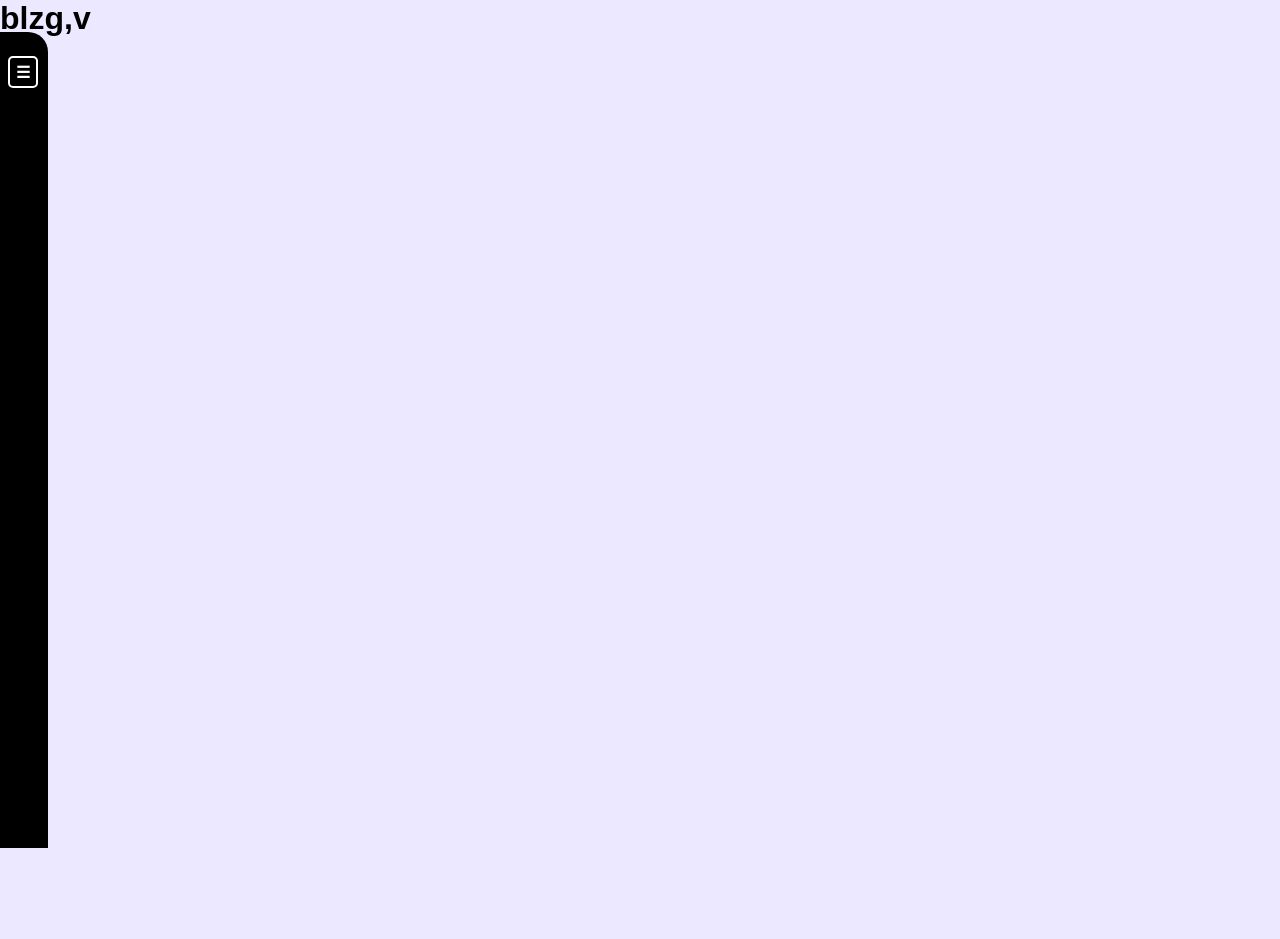
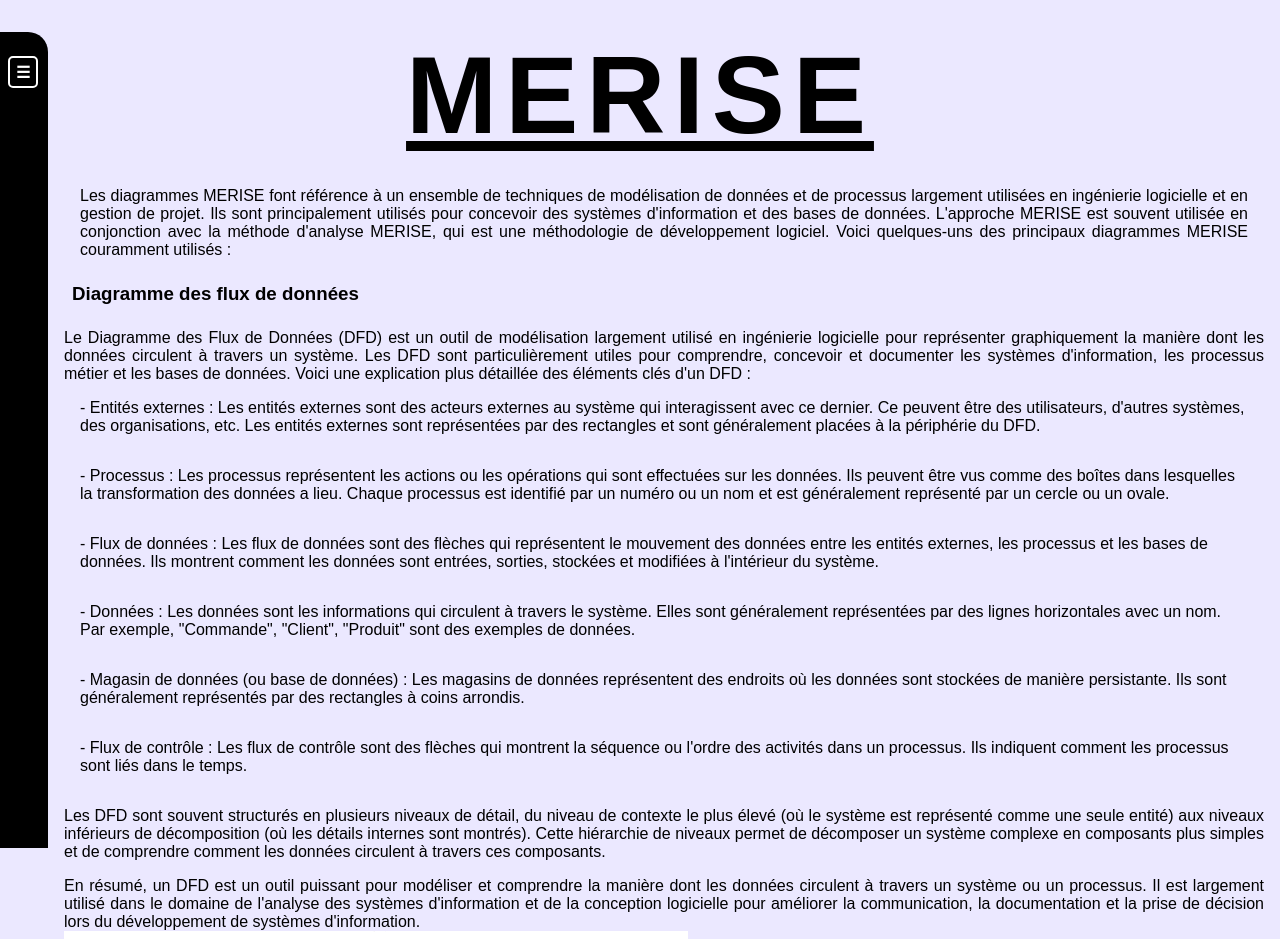
Before and after one commit to 2023-cda-alt-devops-p4/catalog-TP, a React (Create React App) app: page /Merise in a window 1280 px wide. Shown: the top 939 px of the page. Before the commit the page ends 800 px from the top, so only its background shows below. Built offline with nearby package versions, Linux system fonts and the light colour scheme.

Commit message:
feat: change style for <p> to be more centered, change routes and add merise flux de donnees

```diff
--- a/src/App.js
+++ b/src/App.js
@@ -9,8 +9,8 @@ const App = () => {
     <BrowserRouter>
       <Routes>
         <Route path="/" element={<Home />} />
-        <Route path="UML" element={<Uml />} />
-        <Route path="Merise" element={<Merise />} />
+        <Route path="/UML" element={<Uml />} />
+        <Route path="/Merise" element={<Merise />} />
         {/* path="*" fonctionne si jamais l'url ne correspond a rien de déclaré au dessus */}
       </Routes>
     </BrowserRouter>
--- a/src/components/DiagrammeStructurels/DiagrammeDeClasses.js
+++ b/src/components/DiagrammeStructurels/DiagrammeDeClasses.js
@@ -1,7 +1,7 @@
 import React from "react";
 
 const DiagrammeDeClasses = () => (
-  <div>
+  <div id="diagrammeClasses">
     <section className="diagrammeDeClasses">
       <h3>Diagramme de Classes</h3>
       <p>
--- a/src/components/DiagrammeStructurels/DiagrammeDeTemps.js
+++ b/src/components/DiagrammeStructurels/DiagrammeDeTemps.js
@@ -2,7 +2,7 @@ import React from "react";
 
 const DiagrammeDeTemps = () => {
   return (
-    <div>
+    <div id="diagrammeDeTemps">
       <h3>Diagramme de temps</h3>
       <p>
         Un diagramme structurel qui représente le changement d’état ou de valeur d’un ou plusieurs objets sur un certain
--- /dev/null
+++ b/src/components/Merise/DiagrammeMerise.js
@@ -0,0 +1,26 @@
+import React from "react";
+import MeriseFluxDeDonnees from "./MeriseFluxDeDonnees";
+
+const DiagrammeMerise = () => {
+  return (
+    <div>
+      <div>
+        <h1 className="titreUML">MERISE</h1>
+        <p className="headCorpus">
+          Les diagrammes MERISE font référence à un ensemble de techniques de modélisation de données et de processus
+          largement utilisées en ingénierie logicielle et en gestion de projet. Ils sont principalement utilisés pour
+          concevoir des systèmes d'information et des bases de données. L'approche MERISE est souvent utilisée en
+          conjonction avec la méthode d'analyse MERISE, qui est une méthodologie de développement logiciel. Voici
+          quelques-uns des principaux diagrammes MERISE couramment utilisés :
+        </p>
+        <p className="headCorpus"></p>
+      </div>
+
+      <div className="corpus">
+        <MeriseFluxDeDonnees />
+      </div>
+    </div>
+  );
+};
+
+export default DiagrammeMerise;
--- /dev/null
+++ b/src/components/Merise/MeriseFluxDeDonnees.js
@@ -0,0 +1,58 @@
+import React from "react";
+
+const MeriseFluxDeDonnees = () => {
+  return (
+    <div>
+      <h3>Diagramme des flux de données</h3>
+      <p>
+        Le Diagramme des Flux de Données (DFD) est un outil de modélisation largement utilisé en ingénierie logicielle
+        pour représenter graphiquement la manière dont les données circulent à travers un système. Les DFD sont
+        particulièrement utiles pour comprendre, concevoir et documenter les systèmes d'information, les processus
+        métier et les bases de données. Voici une explication plus détaillée des éléments clés d'un DFD :
+      </p>
+      <li>
+        - Entités externes : Les entités externes sont des acteurs externes au système qui interagissent avec ce
+        dernier. Ce peuvent être des utilisateurs, d'autres systèmes, des organisations, etc. Les entités externes sont
+        représentées par des rectangles et sont généralement placées à la périphérie du DFD.
+      </li>
+      <li>
+        - Processus : Les processus représentent les actions ou les opérations qui sont effectuées sur les données. Ils
+        peuvent être vus comme des boîtes dans lesquelles la transformation des données a lieu. Chaque processus est
+        identifié par un numéro ou un nom et est généralement représenté par un cercle ou un ovale.
+      </li>
+      <li>
+        - Flux de données : Les flux de données sont des flèches qui représentent le mouvement des données entre les
+        entités externes, les processus et les bases de données. Ils montrent comment les données sont entrées, sorties,
+        stockées et modifiées à l'intérieur du système.
+      </li>
+      <li>
+        - Données : Les données sont les informations qui circulent à travers le système. Elles sont généralement
+        représentées par des lignes horizontales avec un nom. Par exemple, "Commande", "Client", "Produit" sont des
+        exemples de données.
+      </li>
+      <li>
+        - Magasin de données (ou base de données) : Les magasins de données représentent des endroits où les données
+        sont stockées de manière persistante. Ils sont généralement représentés par des rectangles à coins arrondis.{" "}
+      </li>
+      <li>
+        - Flux de contrôle : Les flux de contrôle sont des flèches qui montrent la séquence ou l'ordre des activités
+        dans un processus. Ils indiquent comment les processus sont liés dans le temps.
+      </li>
+      <p>
+        Les DFD sont souvent structurés en plusieurs niveaux de détail, du niveau de contexte le plus élevé (où le
+        système est représenté comme une seule entité) aux niveaux inférieurs de décomposition (où les détails internes
+        sont montrés). Cette hiérarchie de niveaux permet de décomposer un système complexe en composants plus simples
+        et de comprendre comment les données circulent à travers ces composants.
+      </p>
+      <p>
+        En résumé, un DFD est un outil puissant pour modéliser et comprendre la manière dont les données circulent à
+        travers un système ou un processus. Il est largement utilisé dans le domaine de l'analyse des systèmes
+        d'information et de la conception logicielle pour améliorer la communication, la documentation et la prise de
+        décision lors du développement de systèmes d'information.
+      </p>
+      <img src="data-flow-diagram-example.png" alt="Merise" />
+    </div>
+  );
+};
+
+export default MeriseFluxDeDonnees;
--- a/src/components/Navigation.js
+++ b/src/components/Navigation.js
@@ -4,10 +4,10 @@ import { NavLink } from "react-router-dom";
 const Navigation = () => {
   return (
     <div className="navigation">
-      <NavLink to="UML">
+      <NavLink to="/UML">
         <div className="lienUML">UML</div>
       </NavLink>
-      <NavLink to="MERISE">
+      <NavLink to="/MERISE">
         <div className="lienMerise">Merise</div>
       </NavLink>
     </div>
--- a/src/components/Sidebar.js
+++ b/src/components/Sidebar.js
@@ -1,5 +1,5 @@
 import React, { useState } from "react";
-import { NavLink } from "react-router-dom";
+import { NavLink, Link } from "react-router-dom";
 
 const Sidebar = () => {
   const [sidebarVisible, setSidebarVisible] = useState(false);
@@ -29,63 +29,59 @@ const Sidebar = () => {
           </NavLink>
         </li>
         <li>
-          <NavLink to="UML">
+          <NavLink to="/UML">
             <div className={`lien ${!sidebarVisible ? "lienSidebar" : ""}`}>UML</div>
           </NavLink>
         </li>
         <li>
-          <div className={`lien ${!sidebarVisible ? "lienSidebar" : ""}`}>Diagramme De Classes</div>{" "}
+          <div className={`Uml-lien  ${!sidebarVisible ? "lienSidebar" : ""}`}>- Diagramme De Classes</div>{" "}
         </li>
         <li>
-          <div className={`lien ${!sidebarVisible ? "lienSidebar" : ""}`}>Diagramme Des Composants</div>{" "}
+          <div className={`Uml-lien  ${!sidebarVisible ? "lienSidebar" : ""}`}>- Diagramme Des Composants</div>{" "}
         </li>
         <li>
-          <div className={`lien ${!sidebarVisible ? "lienSidebar" : ""}`}>Diagramme De Deploiement</div>{" "}
+          <div className={`Uml-lien  ${!sidebarVisible ? "lienSidebar" : ""}`}>- Diagramme De Deploiement</div>{" "}
         </li>
         <li>
-          <div className={`lien ${!sidebarVisible ? "lienSidebar" : ""}`}> Diagramme D'objets</div>
+          <div className={`Uml-lien  ${!sidebarVisible ? "lienSidebar" : ""}`}> - Diagramme D'objets</div>
         </li>
         <li>
-          <div className={`lien ${!sidebarVisible ? "lienSidebar" : ""}`}> Diagramme De Paquetage</div>
+          <div className={`Uml-lien  ${!sidebarVisible ? "lienSidebar" : ""}`}> - Diagramme De Paquetage</div>
         </li>
         <li>
-          <div className={`lien ${!sidebarVisible ? "lienSidebar" : ""}`}> Diagramme D'Activite</div>
+          <div className={`Uml-lien  ${!sidebarVisible ? "lienSidebar" : ""}`}> - Diagramme D'Activite</div>
         </li>
         <li>
-          <div className={`lien ${!sidebarVisible ? "lienSidebar" : ""}`}> Diagramme De Cas D'Utilisation</div>
+          <div className={`Uml-lien  ${!sidebarVisible ? "lienSidebar" : ""}`}> - Diagramme De Cas D'Utilisation</div>
         </li>
         <li>
-          <div className={`lien ${!sidebarVisible ? "lienSidebar" : ""}`}> Diagramme De Communication</div>
+          <div className={`Uml-lien  ${!sidebarVisible ? "lienSidebar" : ""}`}> - Diagramme De Communication</div>
         </li>
         <li>
-          <div className={`lien ${!sidebarVisible ? "lienSidebar" : ""}`}> Diagramme D'Etat</div>
+          <div className={`Uml-lien  ${!sidebarVisible ? "lienSidebar" : ""}`}> - Diagramme D'Etat</div>
         </li>
         <li>
-          <div className={`lien ${!sidebarVisible ? "lienSidebar" : ""}`}> Diagramme De Temps</div>
+          <Link to="/UML#test">
+            <div className={`Uml-lien  ${!sidebarVisible ? "lienSidebar" : ""}`}> - Diagramme De Temps</div>
+          </Link>
         </li>
         <li>
-          <div className={`lien ${!sidebarVisible ? "lienSidebar" : ""}`}>
-            {" "}
-            Diagramme De Presentation Des Interactions
+          <div className={`Uml-lien   ${!sidebarVisible ? "lienSidebar" : ""}`}>
+            - Diagramme De Presentation Des Interactions
           </div>
         </li>
         <li>
-          <div className={`lien ${!sidebarVisible ? "lienSidebar" : ""}`}> Diagramme De Profil</div>
+          <div className={`Uml-lien  ${!sidebarVisible ? "lienSidebar" : ""}`}> - Diagramme De Profil</div>
         </li>
         <li>
-          <div className={`lien ${!sidebarVisible ? "lienSidebar" : ""}`}> DiagrammeDeSequence</div>
+          <div className={`Uml-lien  ${!sidebarVisible ? "lienSidebar" : ""}`}> - DiagrammeDeSequence</div>
         </li>
         <li>
-          <div className={`lien ${!sidebarVisible ? "lienSidebar" : ""}`}> DiagrammeDeStructureComposite</div>
+          <div className={`Uml-lien  ${!sidebarVisible ? "lienSidebar" : ""}`}> - DiagrammeDeStructureComposite</div>
         </li>
         <li>
-          <NavLink to="UMLClasses">
-            <div className={`lien ${!sidebarVisible ? "lienSidebar" : ""}`}>Diagrammes de classes</div>
-          </NavLink>
-        </li>
-        <li>
-          <NavLink to="UML">
-            <div className={`lien ${!sidebarVisible ? "lienSidebar" : ""}`}>UML</div>
+          <NavLink to="/Merise">
+            <div className={`lien ${!sidebarVisible ? "lienSidebar" : ""}`}>Merise</div>
           </NavLink>
         </li>
       </ul>
--- a/src/pages/Merise.js
+++ b/src/pages/Merise.js
@@ -1,14 +1,17 @@
 import React from "react";
 import Sidebar from "../components/Sidebar";
 import "../styles/pages/uml.css";
+import DiagrammeMerise from "../components/Merise/DiagrammeMerise";
 
 const Merise = () => {
   return (
     <div>
       <Sidebar />
-      <div>
-        <h1>blzg,v</h1>
-      </div>
+      <section className="diagrammeUML">
+        <div className="diagrammeStructurel">
+          <DiagrammeMerise />
+        </div>
+      </section>
     </div>
   );
 };
--- a/src/styles/pages/uml.css
+++ b/src/styles/pages/uml.css
@@ -10,10 +10,7 @@
 body {
   background-color: #ebe8ff;
 }
-.diagrammeUML {
-  margin-left: 3rem;
-  width: 98vw;
-}
+
 .diagrammeStructurel {
   padding: 1rem;
 }
@@ -28,7 +25,6 @@ body {
 }
 p {
   text-align: justify;
-  padding-right: 2rem;
   padding-top: 1rem;
 }
 .diagrammeStructurel img {
@@ -41,3 +37,14 @@ h3 {
 .diagrammeStructurel li {
   padding: 1rem;
 }
+h2 {
+  text-decoration: underline;
+  padding: 0.5rem;
+}
+.headCorpus {
+  margin-left: 4rem;
+  margin-right: 1rem;
+}
+.corpus {
+  margin-left: 3rem;
+}
```
Also changed, not shown: src/components/DiagrammeStructurels/DiagrammeStructurels.js (+10 -7 lines), src/styles/pages/home.css (+9 -1 lines), public/data-flow-diagram-example.png (added).
